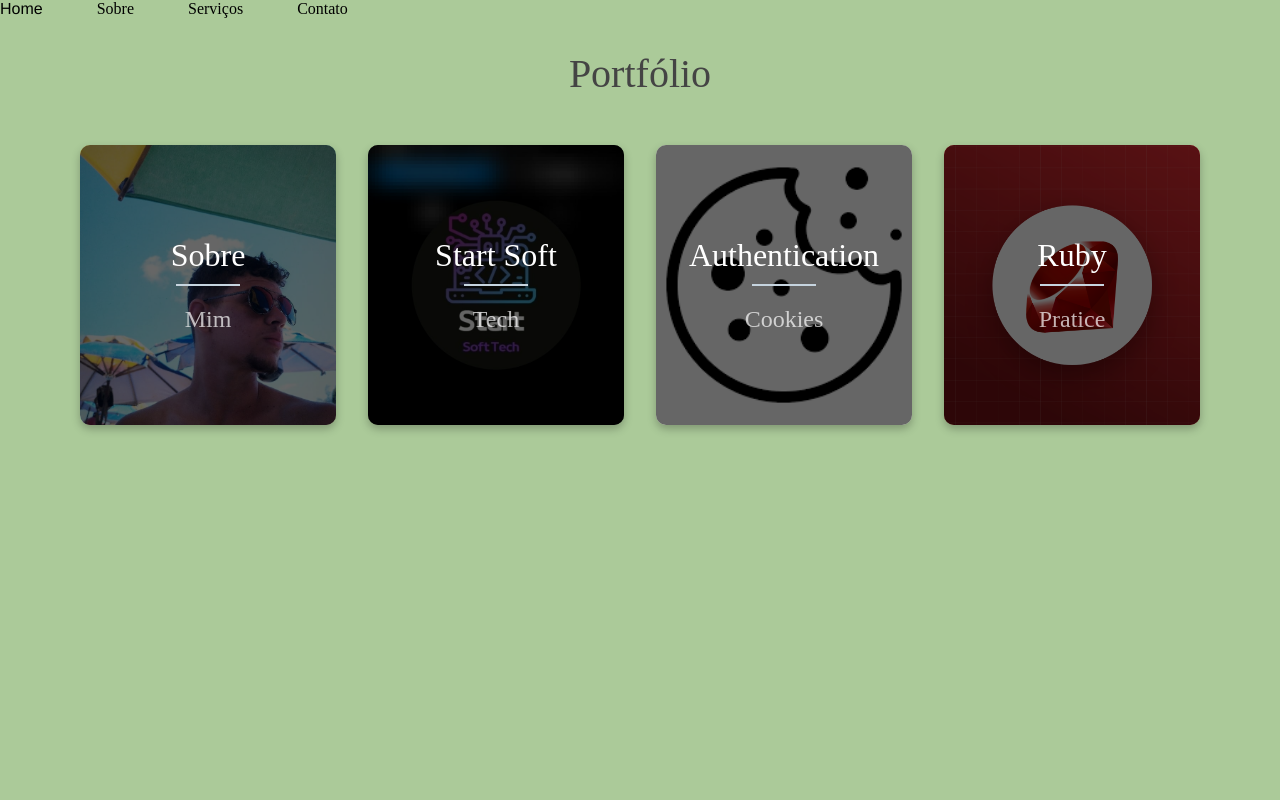
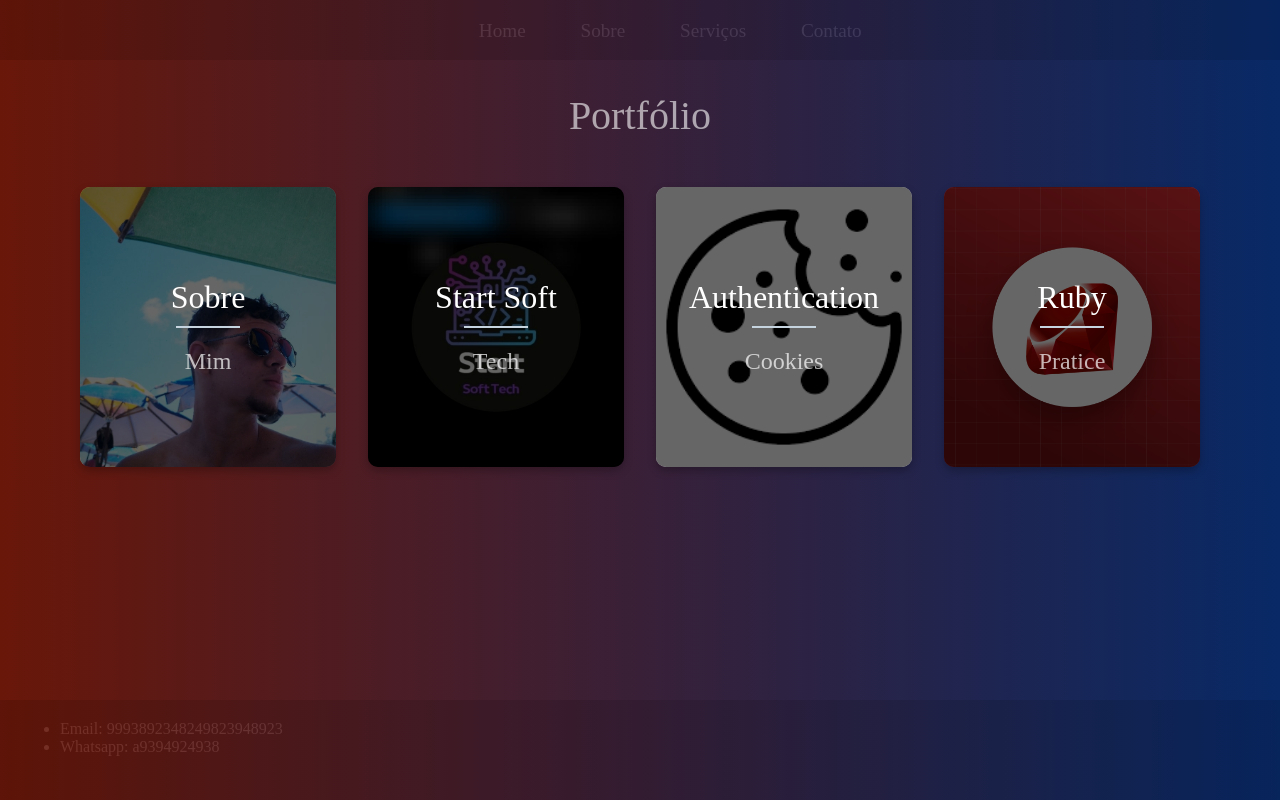
Before and after one commit to jonatavsantos/portfolio, a plain HTML site: page index.html in a window 1280 px wide. Drawn offline with Linux system fonts and the light colour scheme.

Commit message:
portfólio

```diff
--- a/index.html
+++ b/index.html
@@ -12,10 +12,10 @@
     <div class="cont">
         <nav class="nav">
             <ul>
-                <li><a href="#">Home</a></li>
-                <li><a href="#">Sobre</a></li>
-                <li><a href="#">Serviços</a></li>
-                <li><a href="#">Contato</a></li>
+                <li><a href="#" class="link">Home</a></li>
+                <li><a href="#" class="link">Sobre</a></li>
+                <li><a href="#" class="link">Serviços</a></li>
+                <li><a href="#" class="link">Contato</a></li>
             </ul>
         </nav>
     </div>
@@ -49,7 +49,7 @@
                 </div>
                 <div class="back">
                     <div class="inner">
-                        <p>Ele dispõe de um banco de dados simples utilizando a ferramenta Prisma e um sistema desenvolvido com Node.js.</p><a href="https://github.com/jonatavsantos/Start-Soft-Tech">Ver este projeto</a>
+                        <p>Ele dispõe de um banco de dados simples utilizando a ferramenta Prisma e um sistema desenvolvido com Node.js.</p><a href="https://github.com/jonatavsantos/Start-Soft-Tech" class="projeto">Ver este projeto</a>
                     </div>
                 </div>
             </div>
@@ -64,7 +64,7 @@
                 </div>
                 <div class="back">
                     <div class="inner">
-                        <p>Este projeto apresenta um sistema de autenticação de login, utilizando JWT, uma biblioteca do Node.js</p><a href="https://github.com/jonatavsantos/login-cookies">Ver este projeto</a>
+                        <p>Este projeto apresenta um sistema de autenticação de login, utilizando JWT, uma biblioteca do Node.js</p><a class="projeto" href="https://github.com/jonatavsantos/login-cookies" class="projeto">Ver este projeto</a>
                     </div>
                 </div>
             </div>
@@ -79,7 +79,7 @@
                 </div>
                 <div class="back">
                     <div class="inner">
-                        <p>Eu iniciei meus estudos em Ruby trabalhando a lógica e os fundamentos da linguagem, desenvolvendo alguns programas simples.</p><a href="https://github.com/jonatavsantos/ruby-pratice">Ver este projeto</a>
+                        <p>Eu iniciei meus estudos em Ruby trabalhando a lógica e os fundamentos da linguagem, desenvolvendo alguns programas simples.</p><a class="projeto" href="https://github.com/jonatavsantos/ruby-pratice">Ver este projeto</a>
                     </div>
                 </div>
             </div>
@@ -87,5 +87,16 @@
     </div>
 </div>
 
+<footer class="footer">
+    <div class="footer-content">
+        <div class="footer-item">
+            <ul>
+                <li>Email: 9993892348249823948923</li>
+                <li>Whatsapp: a9394924938</li>
+            </ul>
+        </div>
+    </div>
+</footer>
+
 </body>
 </html>
--- a/styles.css
+++ b/styles.css
@@ -1,23 +1,100 @@
 body {
-  background-color: #abca99;
+  background: linear-gradient(to right, #691709, #082966);
+}
+
+header {
+  background-color: #000;
+  opacity: 10%;
+  height: 60px;
+  transition: opacity 0.70s ease-in;
+}
+
+header:hover {
+  opacity: 80%;
+}
+
+.nav ul {
+  list-style-type: none;
+  margin: 0px;
+  padding: 20px;
+  color: #fff;
+  font-size: 120%;
+}
+
+.nav ul li {
+  display: inline-block;
+  margin-left: 50px;
+  text-align: center;
+}
+
+.nav ul li:first-child {
+  margin-left: 37%;
+}
+
+.link {
+  text-decoration: none;
+  color: rgb(255, 255, 255);
+  position: relative;
 }
 
 
-
-.nav ul {
-  list-style-type: none;
-  margin: 0;
-  padding: 0;
+.link::before {
+  content: '';
+  position: absolute;
+  width: 0%;
+  height: 2px;
+  bottom: -1px;
+  background-color: rgb(255, 255, 255);
+  transition: width 0.3s ease;
+  transform-origin: center;
+  left: 0%;
 }
 
-.nav ul li {
-  display: inline-block; /* Alterado para exibir os itens da lista lado a lado */
-  margin-left: 50px;
+
+.link:hover::before {
+  width: 100%;
+  transform: scaleX(1);
 }
 
-.nav ul li:first-child {
-  margin-left: 0;
+.footer {
+    position: fixed;
+    bottom: 0;
+    width: 100%;
+    color: #fff;
+    height: 100px;
 }
+
+.footer-content {
+    max-width: 1200px;
+    margin: 0 auto;
+    padding: 20px;
+    display: flex;
+    justify-content: space-between;
+}
+
+.footer-item {
+    flex-basis: 50%;
+}
+
+.footer-item h3 {
+    margin-bottom: 10px;
+}
+
+.footer-item p {
+    margin: 5px 0;
+}
+
+footer {
+  background-color: #000;
+  opacity: 10%;
+  height: 60px;
+  transition: opacity 0.7s ease-in; /* Transição para a cor de fundo */
+}
+
+footer:hover {
+  opacity: 80%;
+}
+
 
 *{
     margin: 0;
@@ -30,16 +107,22 @@ body {
     font-size: 2.5rem;
     font-family: 'Montserrat';
     font-weight: normal;
-    color: #444;
+    color: #ffffff;
     text-align: center;
     margin: 2rem 0;
+    opacity: 60%;
+    transition: opacity 0.7s ease-in;
   }
 
-  a{
+  h1:hover {
+    opacity: 1;
+  }
+
+  .projeto{
     text-decoration: none;
     color: inherit;
   }
-  a:hover {
+  .projeto:hover {
     font-family: 'Franklin Gothic Medium', 'Arial Narrow', Arial, sans-serif;
 }
 
@@ -97,9 +180,9 @@ body {
 
   .back{
     background: #cedce7;
-    background: -webkit-linear-gradient(45deg,  #cedce7 0%,#596a72 100%);
-    background: -o-linear-gradient(45deg,  #cedce7 0%,#596a72 100%);
-    background: linear-gradient(45deg,  #1baf59 0%,#395866 100%);
+    background: -webkit-linear-gradient(45deg,  #0381e0 0%,#596a72 100%);
+    background: -o-linear-gradient(45deg,  #cedce7 0%,#00eb14 100%);
+    background: linear-gradient(45deg, #c42c11 0%, #0e4fc9 100%);
   }
 
   .front:after{
```
Also changed, not shown: 1 other file.
